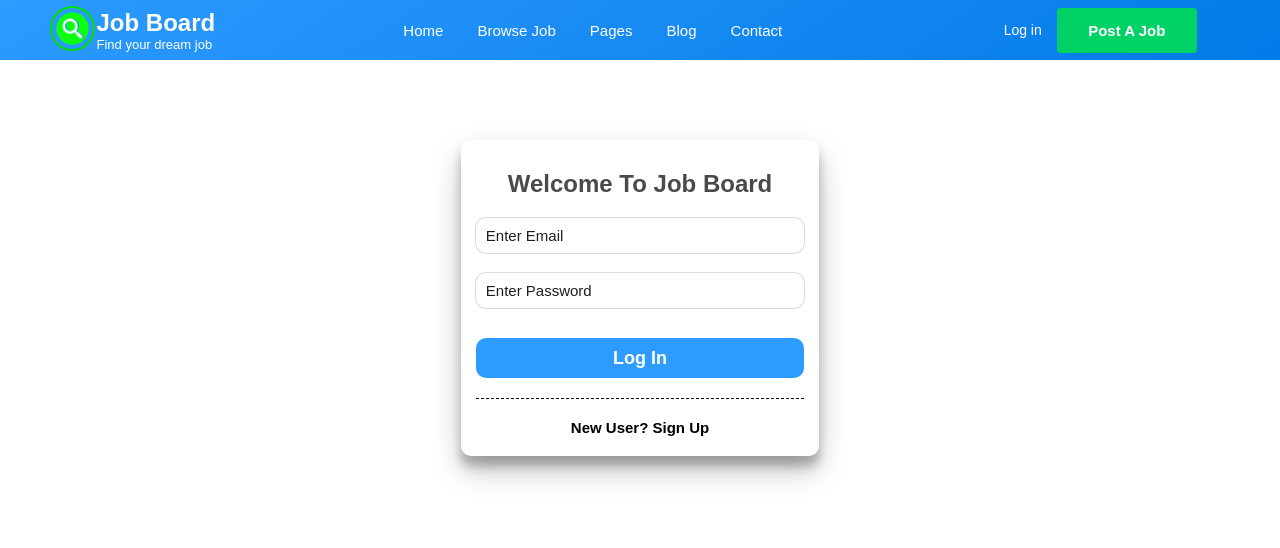
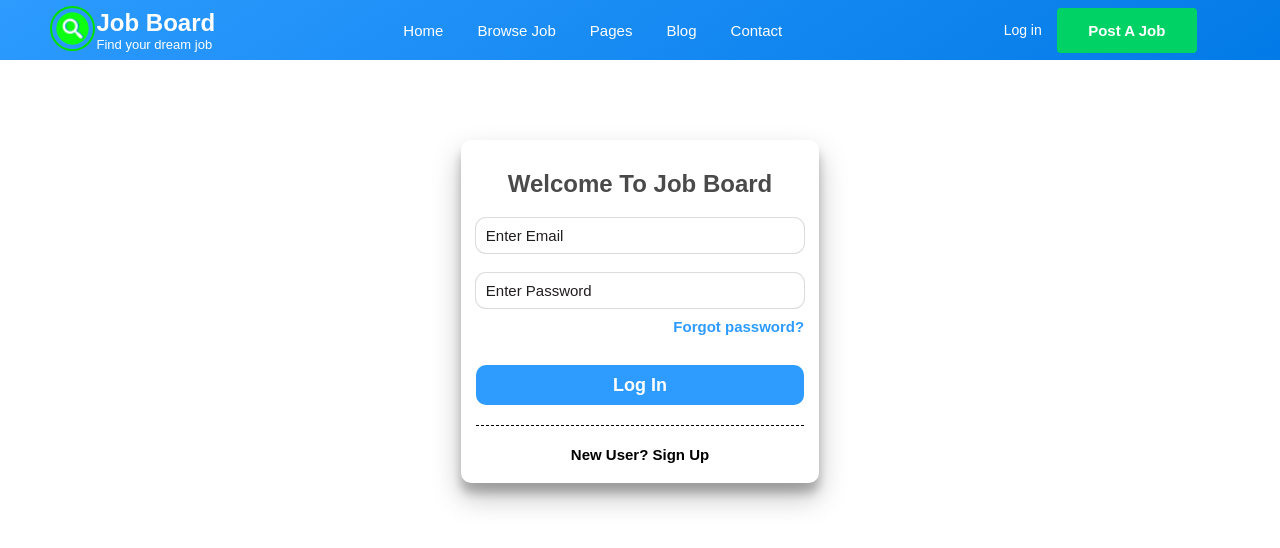
Before and after one commit to moinkhan07/CODSOFT, a React (Create React App) app in the folder Level 2/Job Board/Frontend/job-board-application/: page /login in a window 1280 px wide. Shown: the top 548 px of the page. Built offline with nearby package versions, Linux system fonts and the light colour scheme.

Commit message:
some  basic css added

```diff
--- a/Level 2/Job Board/Frontend/job-board-application/src/Components/LogIn.js
+++ b/Level 2/Job Board/Frontend/job-board-application/src/Components/LogIn.js
@@ -13,10 +13,10 @@ const LogIn = () => {
   }
   return (
     <div id="loginDiv">
-    {/* <Link to={'/'}><img src={require('../Assets/logo.png')} /></Link> */}
     <h2>Welcome To Job Board</h2>
     <input  name="userEmail" placeholder="Enter Email" type={"email"}/>
     <input  name="userPassword"  placeholder="Enter Password" type={"password"}/>
+    <p>Forgot password?</p>
     <button>Log In</button>
     <hr/>
     <NavLink to={'/register'} style={navStyleLink}><p id="newUser">New User? Sign Up</p></NavLink>
--- a/Level 2/Job Board/Frontend/job-board-application/src/Styles/LogIn.css
+++ b/Level 2/Job Board/Frontend/job-board-application/src/Styles/LogIn.css
@@ -36,6 +36,17 @@
 }
 #loginDiv>input::placeholder{
     color: rgb(32, 29, 29);
+}
+#loginDiv>p{
+    text-align: end;
+    margin-top: 10px;
+    cursor: pointer;
+    color: rgb(45,155,255);
+    font-weight: bold;
+    font-size: 15px;
+}
+#loginDiv>p:hover{
+    color: rgb(0, 113, 219);
 }
 #loginDiv>button{
     width: 100%;
```
